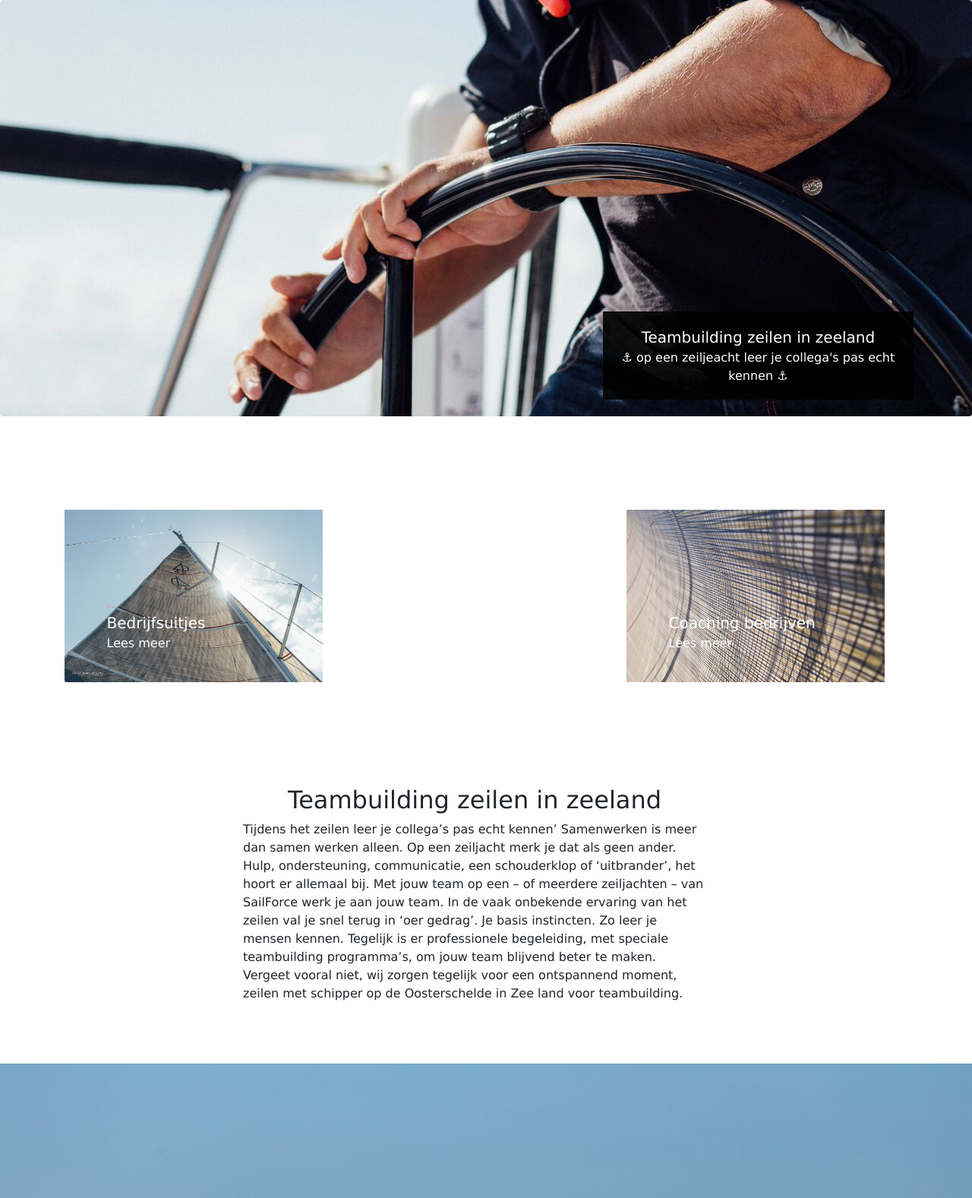
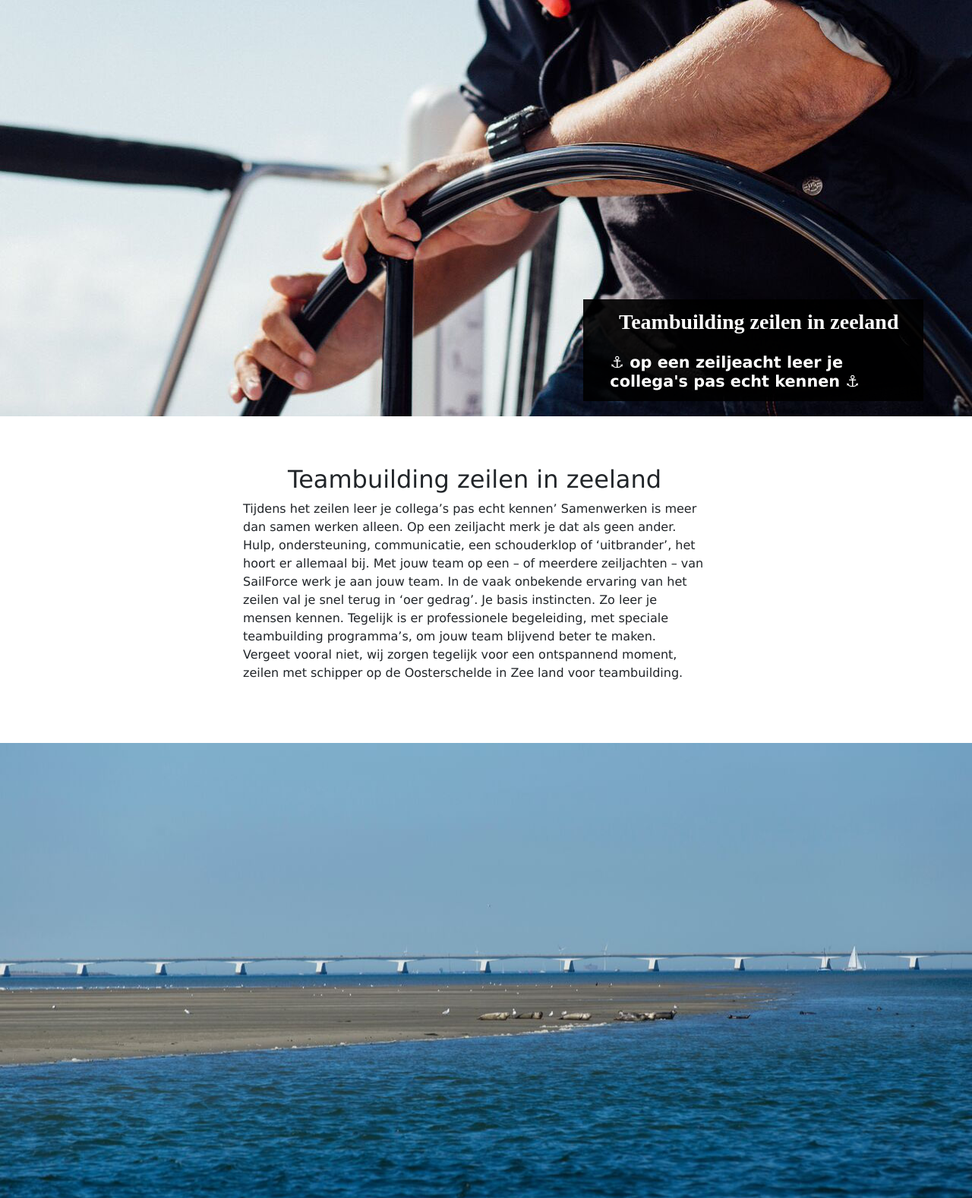
Before and after one commit to Dnarloch99/Sailforce, a PHP site: page / in a window 1280 px wide. Shown: the part 107-1684 px from the top of the page at 76% size. Run offline with PHP 8.4, Linux system fonts and the light colour scheme; some libraries are stand-ins or nearby versions.

Commit message:
home page werkt (misschien niet met video)

```diff
--- a/Public/index.html
+++ b/Public/index.html
@@ -85,36 +85,30 @@
     </nav>
 
 
-
               <!-- Header image -->
 
-<div class="card">
+<div id="thisbanner">
+  <div class="interior-header img">
+    <div class="headerimage">
 
-  <div class="card-img-caption">
+      <img src="Header_image.jpg" width="630" height="240" alt="Zeilen Teambuilding Coaching" />
 
-      <p class="card-text"><span class="Box_text">Teambuilding zeilen in zeeland </span><br/>
-
-        &#9875 op een zeiljeacht leer je collega's pas echt kennen &#9875
-
-        </p>
-
-    <img class="card-img-top" src="Header_image.jpg" alt="">
-
+      <h1><center><span class="Z_tekst">Teambuilding zeilen in zeeland </span></center><br />
+          &#9875 op een zeiljeacht leer je collega's pas echt kennen &#9875
+</h1>
+    </div>
   </div>
-
-
-
 </div>
 
 
-
+<!--
 <br>
 
 <br>
 
 <br>
 
-        <!-- de buttons -->
+         de buttons
 
 <div class="container">
 
@@ -146,15 +140,13 @@
 
 
 
-    <br>
+<br>
 
 <br>
 
 <br>
 
-
-
-
+         -->
 
     <!-- eerste tekst stuk -->
 
@@ -199,12 +191,8 @@ land voor teambuilding. </p>
     <div class="parallax"></div>
 
 
-
     <!-- tweede tekst stuk -->
 
-
-
-          <div class="rondje">  &#x25cf; </div>
 
     <div class="row">
 
@@ -227,35 +215,7 @@ land voor teambuilding. </p>
     <br>
 
 
-
-
-
-
-
-
-
-
-
-
-
-
-
  <!-- einde tweede tekstvlak -->
-
-
-
-
-
-
-
-
-
-
-
-
-
-
-
 
 
           <!-- derde tekstvlak -->
@@ -307,11 +267,6 @@ teambuilding de ideale combinatie. Speciaal daarvoor hebben we een kant en klaar
     </div>
 
 
-
-
-
-
-
  <br>
 
 <br>
@@ -319,11 +274,6 @@ teambuilding de ideale combinatie. Speciaal daarvoor hebben we een kant en klaar
 <br>
 
 <br>
-
-
-
-
-
 
 
     <!-- dit is de slider -->
@@ -348,7 +298,7 @@ teambuilding de ideale combinatie. Speciaal daarvoor hebben we een kant en klaar
 
 <div class="container-fluid reviews">
 
-    <div class="row">
+    <!--<div class="row">-->
 
     <div class="col-sm-12">
 
@@ -444,28 +394,17 @@ $('.carousel').carousel({
 
     </div>
 
-</div>
-
-
-<br>
-
-<br>
-
-<br>
-
-<br>
-
-<br>
+<!--</div>-->
 
 
 
  <!-- offerte aanvraag knop -->
 
 
-
-<button class="button" style="vertical-align:middle"><span>Offerte aanvragen </span></button>
-
-
+ <div class="row">
+     <div class="col-sm-5"></div>
+<button class="col-sm-2 button" style="vertical-align:middle"><span>Offerte aanvragen </span></button>
+ </div>
 
 
 
--- a/Public/style.css
+++ b/Public/style.css
@@ -11,28 +11,34 @@ body, html {
 
     /*Header*/
 
-.card{
-    overflow:hidden;
-    border: 0px !important;
-    }
-.card-img-caption .card-img-top {
-  z-index: 0;
+#thisbanner {
+  max-width: 100%;
 }
 
-.card-img-caption .card-text {
-    text-align: center;
-    width: 32%;
-    margin: 32% 62%;
-    position: absolute;
-    z-index: 1;
-    color:white;
-    background:rgba(0,0,0,0.9);
-    padding: 1.5%;
+h1 {
+  position: absolute;
+  display: block;
+  width: 35%;
+  margin-top: -12%;
+  margin-left:60%;
+  max-width: 55%;
+  font-size: 2.6vmin;
+  font-family: Verdana;
+  font-weight: bold;
+  padding: .6em 1em .6em 1.7em;
+  color:white;
+  background:rgba(0,0,0,0.9);
 }
-.Box_text{
-    font-size:20px;
-    font-family: PF Din Stencil, Verdana;
+
+.Z_tekst {
+    font-family: PF Din Stencil;
+    font-size: 3.5vmin;
 }
+.interior-header img {
+  display: block;
+  position: relative;
+  width: 100%;
+  height: auto;  }
 
     /*blokken*/
 
```
